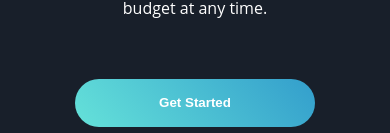
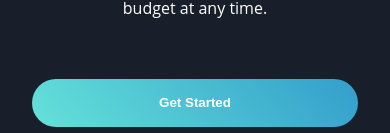
Before and after one commit to dgeorgiev436/React-MoneyManager-App, a React (Create React App) app in the folder client/: page / in a window 390 px wide. Shown: the part 711-844 px from the top of the page. Built offline with nearby package versions, Linux system fonts and the light colour scheme; some icons are missing.

Commit message:
Login and Register forms made responsive

```diff
--- a/client/src/components/Auth/Form.css
+++ b/client/src/components/Auth/Form.css
@@ -10,6 +10,20 @@
   box-shadow: 0 15px 25px rgba(0,0,0,.6);
   border-radius: 10px;
 }
+
+@media only screen and (max-width: 768px) {
+  .login-box {
+    left: 0;
+    max-width: 400px;
+  }
+
+  .btn {
+    width: 100%;
+    max-width: 100%;
+  }
+}
+
+
 
 .login-box h2 {
   margin: 0 0 30px;
--- a/client/src/components/Layout/Landing.css
+++ b/client/src/components/Layout/Landing.css
@@ -139,8 +139,8 @@ input {
 }
 
 .btn {
-    width: 15rem;
-    max-width: 80%;
+    width: 100%;
+    max-width: 100%;
 }
 
 button:hover {
```
Also changed, not shown: 1 other file (tests, documents, lock files or other folders).
